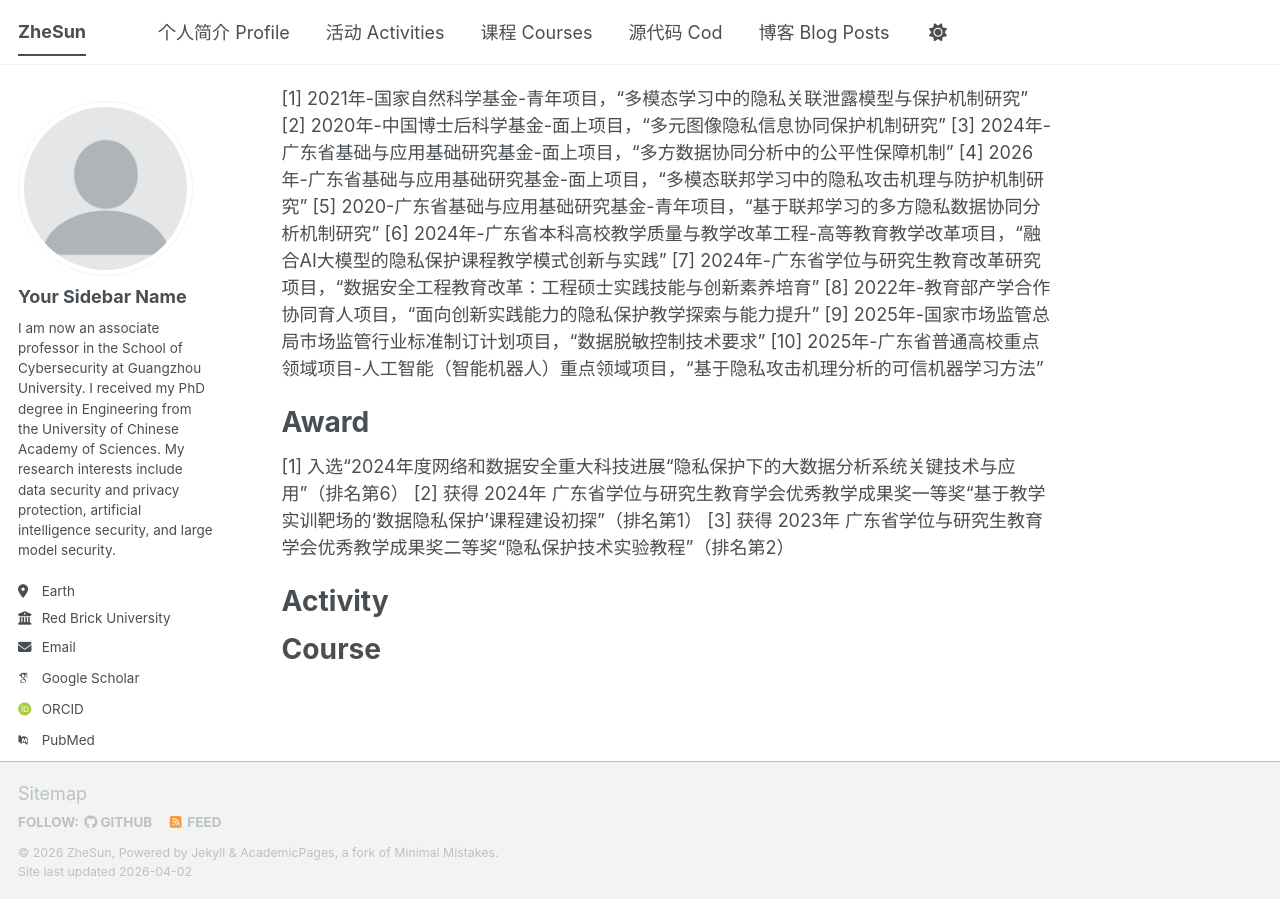
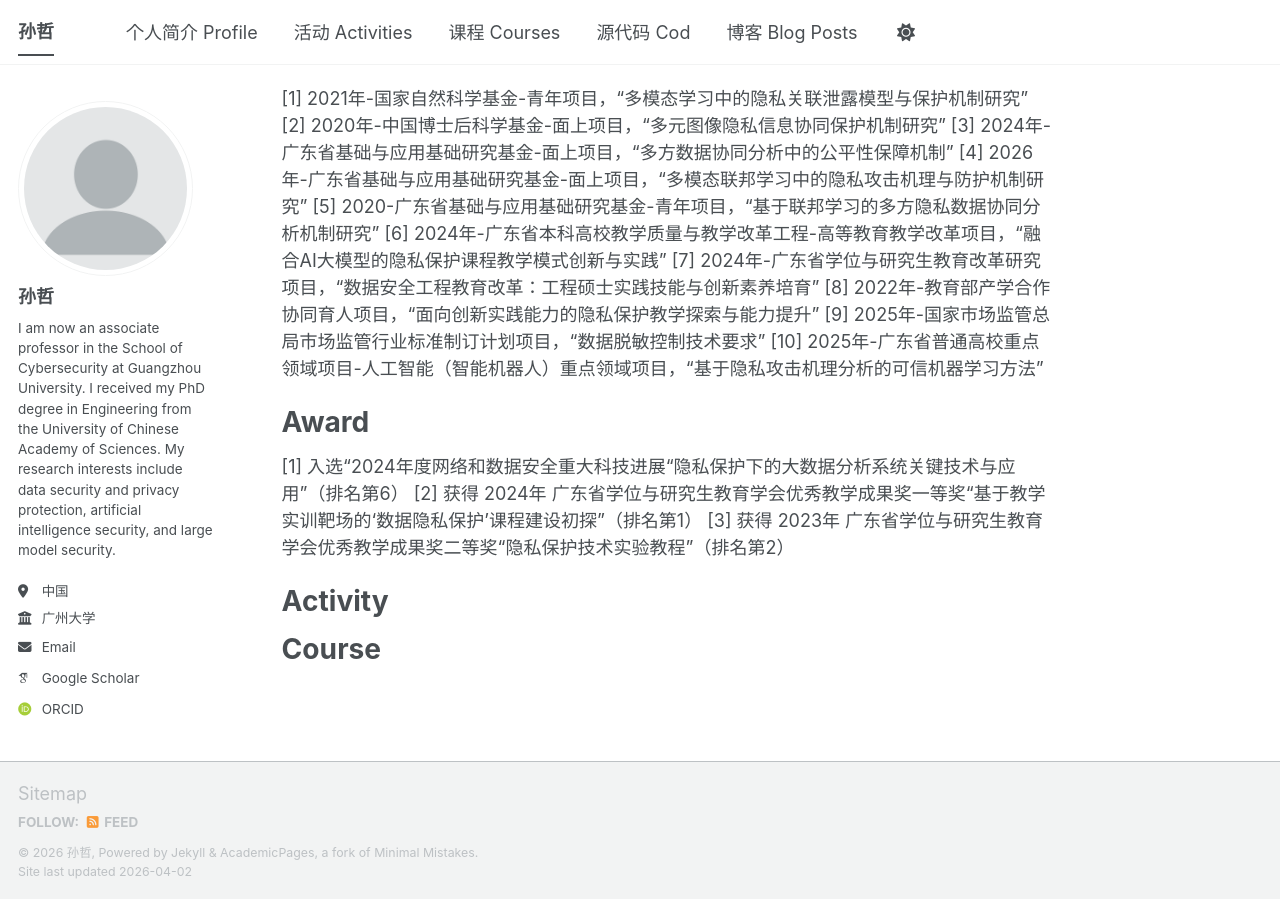
Before and after one commit to ZheSun208/ZheSun208.github.io, a Jekyll site: the page built from _pages/about.md, in a window 1280 px wide and 900 px high, scrolled down 1740 px. Built offline with Jekyll 4.4.1, drawn with Linux system fonts in a browser that asks for light colours; some web fonts are replaced; a script bundle is joined from its source files by our own code; library files that are not in the unit come from our copies.

Commit message:
Update _config.yml

```diff
--- a/_config.yml
+++ b/_config.yml
@@ -9,9 +9,9 @@
 # Basic Site Settings
 locale                   : "en-US"
 site_theme               : "default" # The available themes options are "default", "air", "sunrise", "mint", "dirt" and "contrast"
-title                    : "ZheSun"
+title                    : "孙哲"
 title_separator          : "-"
-name                     : &name "ZheSun"
+name                     : &name "孙哲"
 description              : &description "Your Name's academic portfolio"   # Update this with a general description of your site, this is the default if not overridden by a page
 url                      : https://zhesun208.github.io/ # The base hostname & protocol for your site e.g. "https://[your GitHub username].github.io",
                                                            # or if you already have some other page hosted on Github then use "https://[your GitHub username].github.io/[Your Repo Name]"
@@ -24,25 +24,25 @@ repository               : "zhesun/zhesun.github.io"
 author:
   # Biographic information
   avatar           : "profile.png"
-  name             : "Your Sidebar Name"
+  name             : "孙哲"
   pronouns         : # example: "she/her"
   bio              : "I am now an associate professor in the School of Cybersecurity at Guangzhou University.
 I received my PhD degree in Engineering from the University of Chinese Academy of Sciences. My research interests include data security and privacy protection, artificial intelligence security, and large model security."
-  location         : "Earth"
-  employer         : "Red Brick University"
+  location         : "中国"
+  employer         : "广州大学"
   uri              : # URL
-  email            : "none@example.org"
+  email            : "sunzhe@gzhu.edu.cn"
 
   # Academic websites
   academia         : # URL
   arxiv            : # URL - Update with the correct link to your profile
-  googlescholar    : "https://scholar.google.com/citations?user=PS_CX0AAAAAJ"
+  googlescholar    : "https://scholar.google.com/citations?hl=zh-CN&user=ELQJmtwAAAAJ"
   inspire-hep      : # URL
   impactstory      : # URL
-  orcid            : "https://orcid.org/yourorcidurl"
+  orcid            : "https://orcid.org/0000-0002-4633-7675"
   semantic         : # URL
   ssrn             : # URL
-  pubmed           : "https://www.ncbi.nlm.nih.gov/pubmed/?term=john+snow"
+  pubmed           : # URL
   researchgate     : # URL
   scopus           : # URL
   zotero           : # URL
@@ -52,13 +52,13 @@ I received my PhD degree in Engineering from the University of Chinese Academy o
   bitbucket        : # Username - Update with your username on the site
   codepen          : # Username
   dribbble         : # Username
-  github           : "academicpages"
+  github           : # URL
   kaggle           : # Username
   stackoverflow    : # User number or user number and name (i.e., use "1" or "1/jeff-atwood")
 
   # Social media
   artstation       : # Username
-  bluesky          : "bsky.app" # Replace this with you Bluesky username
+  bluesky          : # URL # Replace this with you Bluesky username
   facebook         : # Username
   flickr           : # Username
   foursquare       : # Username
```
